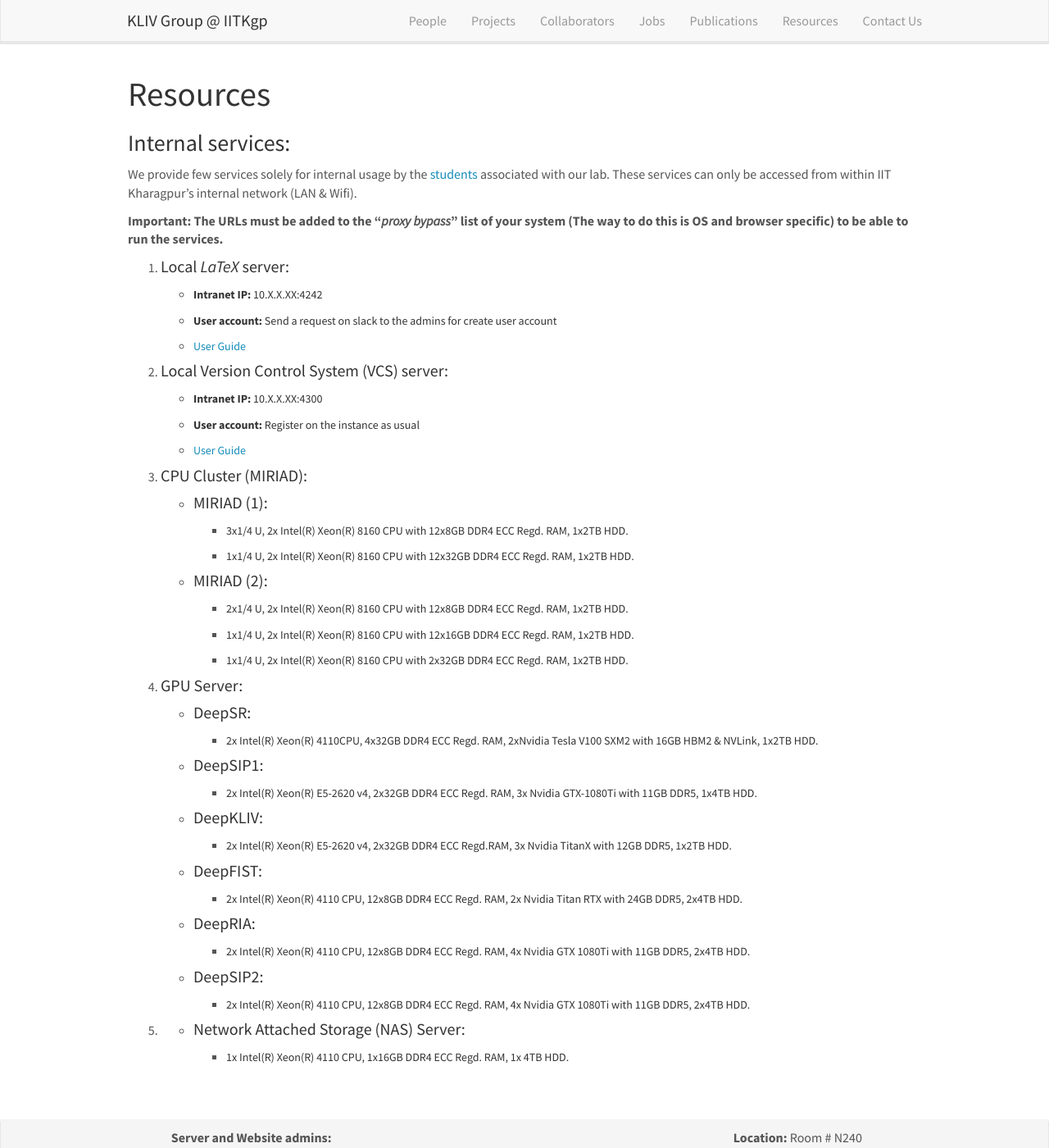
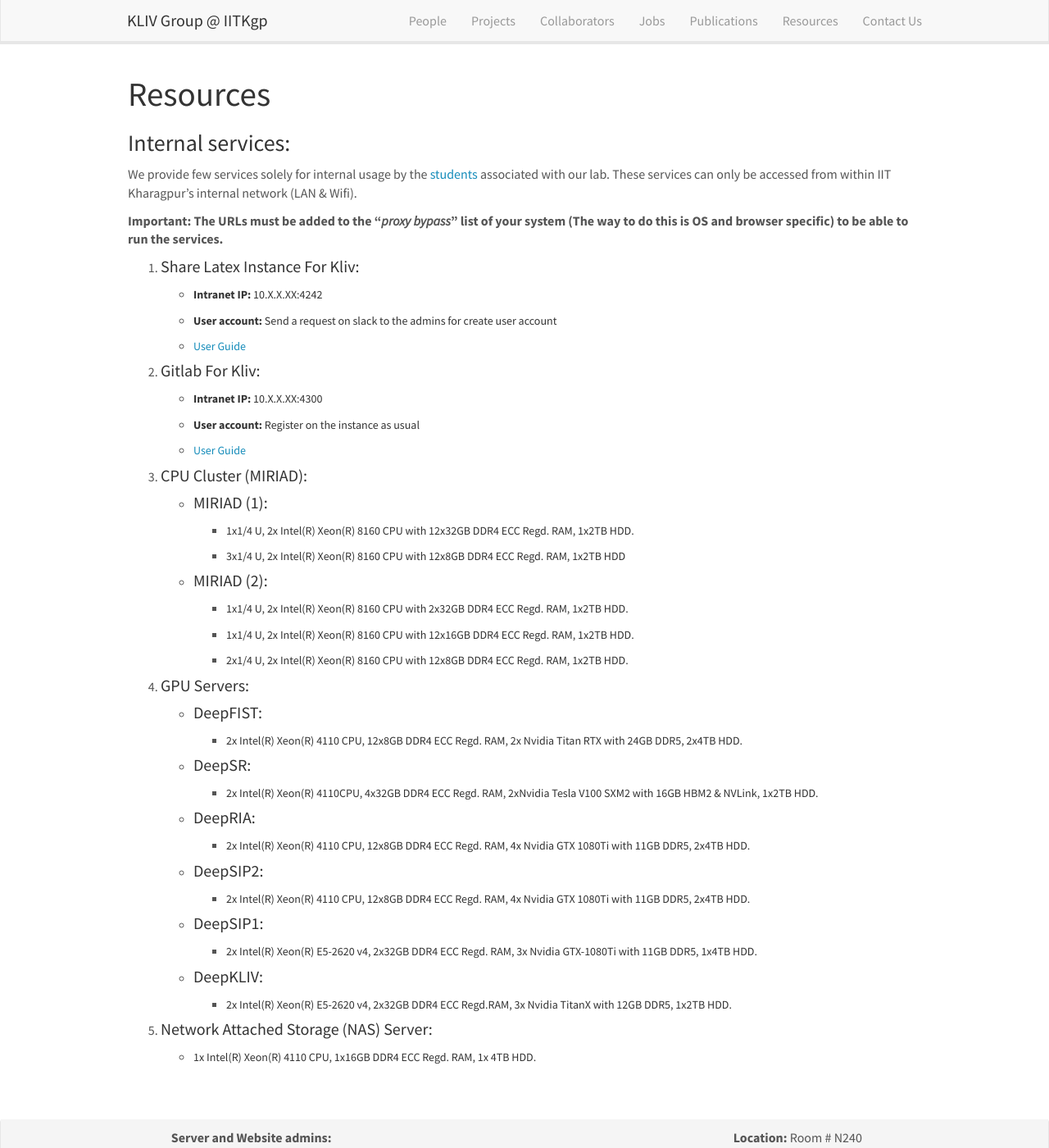
Before and after one commit to iitkliv/tempsite, a Jekyll site: the page built from _pages/resources.md, in a window 1280 px wide and 1400 px high. Shown: the whole window at 82% size. Built offline with Jekyll 4.4.1, drawn with Linux system fonts in a browser that asks for light colours; nearby versions of some CDN libraries; some of the changed lines change nothing that is shown.

Commit message:
resources page enhanced

```diff
--- a/_pages/resources.md
+++ b/_pages/resources.md
@@ -14,29 +14,38 @@ We provide few services solely for internal usage by the [students]({{ site.url
 
 **Important: The URLs must be added to the "*proxy bypass*" list of your system (The way to do this is OS and browser specific) to be able to run the services.**
 
-1. #### Local *LaTeX* server:
+1. #### Share Latex Instance For Kliv:
 	* ###### **Intranet IP:** 10.X.X.XX:4242
 	* ###### **User account:** Send a request on slack to the admins for create user account
 	* ###### [User Guide](https://www.overleaf.com/learn/latex/LaTeX_video_tutorial_for_beginners_(video_1)/)
 
-2. #### Local Version Control System (VCS) server:
+2. #### Gitlab For Kliv:
 	* ###### **Intranet IP:** 10.X.X.XX:4300
 	* ###### **User account:** Register on the instance as usual
 	* ###### [User Guide](https://docs.gitlab.com/ee/ssh/)
 
 3. #### CPU Cluster (MIRIAD):
    * #### MIRIAD (1):
-       * ###### 3x1/4 U, 2x Intel(R) Xeon(R) 8160 CPU with 12x8GB DDR4 ECC Regd. RAM, 1x2TB HDD.
        * ###### 1x1/4 U, 2x Intel(R) Xeon(R) 8160 CPU with 12x32GB DDR4 ECC Regd. RAM, 1x2TB HDD.
+       * ###### 3x1/4 U, 2x Intel(R) Xeon(R) 8160 CPU with 12x8GB DDR4 ECC Regd. RAM, 1x2TB HDD
 
    * #### MIRIAD (2):
+       * ###### 1x1/4 U, 2x Intel(R) Xeon(R) 8160 CPU with 2x32GB DDR4 ECC Regd. RAM, 1x2TB HDD.
+       * ###### 1x1/4 U, 2x Intel(R) Xeon(R) 8160 CPU with 12x16GB DDR4 ECC Regd. RAM, 1x2TB HDD.
        * ###### 2x1/4 U, 2x Intel(R) Xeon(R) 8160 CPU with 12x8GB DDR4 ECC Regd. RAM, 1x2TB HDD.
-       * ###### 1x1/4 U, 2x Intel(R) Xeon(R) 8160 CPU with 12x16GB DDR4 ECC Regd. RAM, 1x2TB HDD.
-       * ###### 1x1/4 U, 2x Intel(R) Xeon(R) 8160 CPU with 2x32GB DDR4 ECC Regd. RAM, 1x2TB HDD.
 
-4. #### GPU Server:
+4. #### GPU Servers:
+   * #### DeepFIST:
+       * ###### 2x Intel(R) Xeon(R) 4110 CPU, 12x8GB DDR4 ECC Regd. RAM, 2x Nvidia Titan RTX with 24GB DDR5, 2x4TB HDD.
+
    * #### DeepSR:
        * ###### 2x Intel(R) Xeon(R) 4110CPU, 4x32GB DDR4 ECC Regd. RAM, 2xNvidia Tesla V100 SXM2 with 16GB HBM2 & NVLink, 1x2TB HDD.
+
+   * #### DeepRIA:
+       * ###### 2x Intel(R) Xeon(R) 4110 CPU, 12x8GB DDR4 ECC Regd. RAM, 4x Nvidia GTX 1080Ti with 11GB DDR5, 2x4TB HDD.
+
+   * #### DeepSIP2:
+       * ###### 2x Intel(R) Xeon(R) 4110 CPU, 12x8GB DDR4 ECC Regd. RAM, 4x Nvidia GTX 1080Ti with 11GB DDR5, 2x4TB HDD.
 
    * #### DeepSIP1:
        * ###### 2x Intel(R) Xeon(R) E5-2620 v4, 2x32GB DDR4 ECC Regd. RAM, 3x Nvidia GTX-1080Ti with 11GB DDR5, 1x4TB HDD.
@@ -44,16 +53,8 @@ We provide few services solely for internal usage by the [students]({{ site.url
    * #### DeepKLIV:
        * ###### 2x Intel(R) Xeon(R) E5-2620 v4, 2x32GB DDR4 ECC Regd.RAM, 3x Nvidia TitanX with 12GB DDR5, 1x2TB HDD.
 
-   * #### DeepFIST:
-       * ###### 2x Intel(R) Xeon(R) 4110 CPU, 12x8GB DDR4 ECC Regd. RAM, 2x Nvidia Titan RTX with 24GB DDR5, 2x4TB HDD.
+5. #### Network Attached Storage (NAS) Server:
 
-   * #### DeepRIA:
-       * ###### 2x Intel(R) Xeon(R) 4110 CPU, 12x8GB DDR4 ECC Regd. RAM, 4x Nvidia GTX 1080Ti with 11GB DDR5, 2x4TB HDD.
-
-   * #### DeepSIP2:
-       * ###### 2x Intel(R) Xeon(R) 4110 CPU, 12x8GB DDR4 ECC Regd. RAM, 4x Nvidia GTX 1080Ti with 11GB DDR5, 2x4TB HDD.
-
-5. * #### Network Attached Storage (NAS) Server:
-       *  ###### 1x Intel(R) Xeon(R) 4110 CPU, 1x16GB DDR4 ECC Regd. RAM, 1x 4TB HDD.
+     *  ###### 1x Intel(R) Xeon(R) 4110 CPU, 1x16GB DDR4 ECC Regd. RAM, 1x 4TB HDD.
 
 <br /> <br />
```
